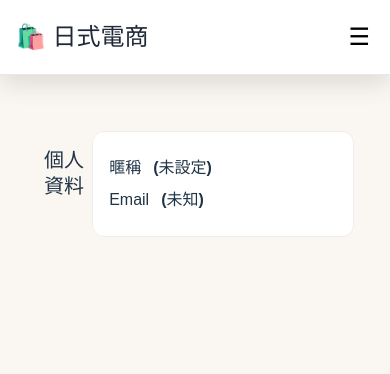
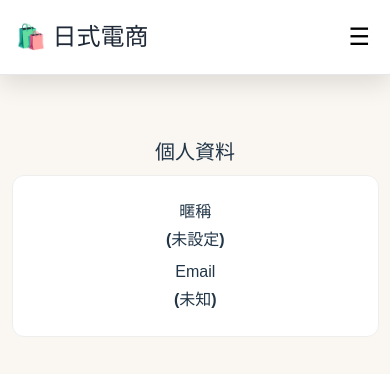
Before and after one commit to AtayalLin/Vueshop-Side-Project-Demo-, a Vue app: page /profile in a window 390 px wide. Shown: the top 374 px of the page. Built offline with nearby package versions, Linux system fonts and the light colour scheme; no server answers; sample sign-in values are in the browser's storage.

Commit message:
docs: add analytics optional config and CI lockfile sync guide; ui(profile): strict centering for mobile/tablet and vertical field layout

```diff
--- a/src/views/ProfilePage.vue
+++ b/src/views/ProfilePage.vue
@@ -33,30 +33,34 @@ const auth = useAuthStore();
   margin: 0.5rem 0;
 }
 
-/* 僅在小/中/大型行動裝置調整版面，置中且避免文字外溢 */
+/* 僅在小/中/大型行動裝置與平板電腦下調整：上方標題置中、卡片置中、欄位由上往下排列 */
 @media (max-width: 480px),
   (min-width: 600px) and (max-width: 767px),
-  (min-width: 768px) and (max-width: 1023px) {
+  (min-width: 768px) and (max-width: 1023px),
+  (min-width: 1024px) and (max-width: 1279px) {
   .profile {
     display: flex;
-    justify-content: center;
+    flex-direction: column; /* 讓 h2 在上、卡片在下 */
+    align-items: center; /* 標題與卡片都置中 */
+    padding: 16px 0 24px; /* 移除左右 padding，避免視覺偏移 */
+    width: 100%;
   }
   .card {
-    width: min(92vw, 520px);
+    width: min(94vw, 520px);
     margin-inline: auto;
   }
   .row {
-    display: grid;
-    grid-template-columns: auto 1fr;
+    display: flex;
+    flex-direction: column; /* label 在上，值在下 */
     align-items: center;
-    column-gap: 12px;
+    gap: 4px;
+    text-align: center;
   }
   .row > span,
   .row > strong {
     max-width: 100%;
     overflow-wrap: anywhere;
     word-break: break-word;
-    text-align: left;
   }
 }
 </style>
```
Also changed, not shown: 1 other file (tests, documents, lock files or other folders).
